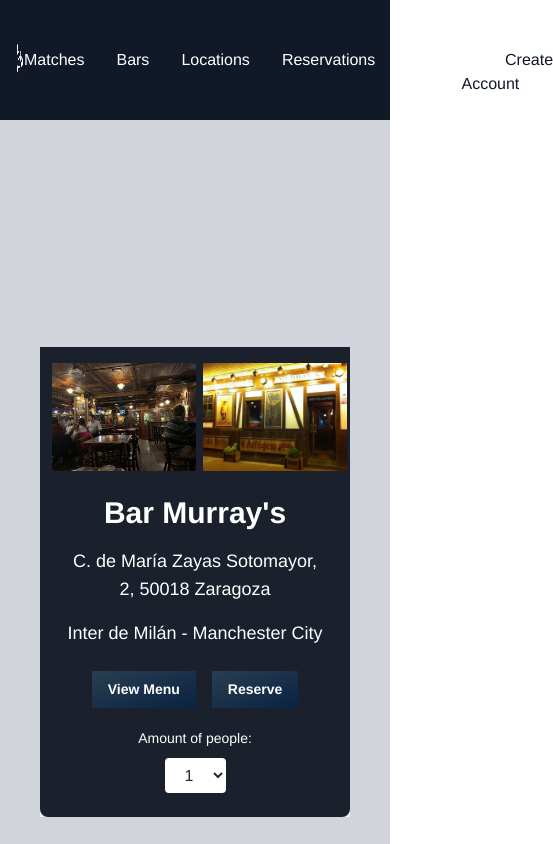
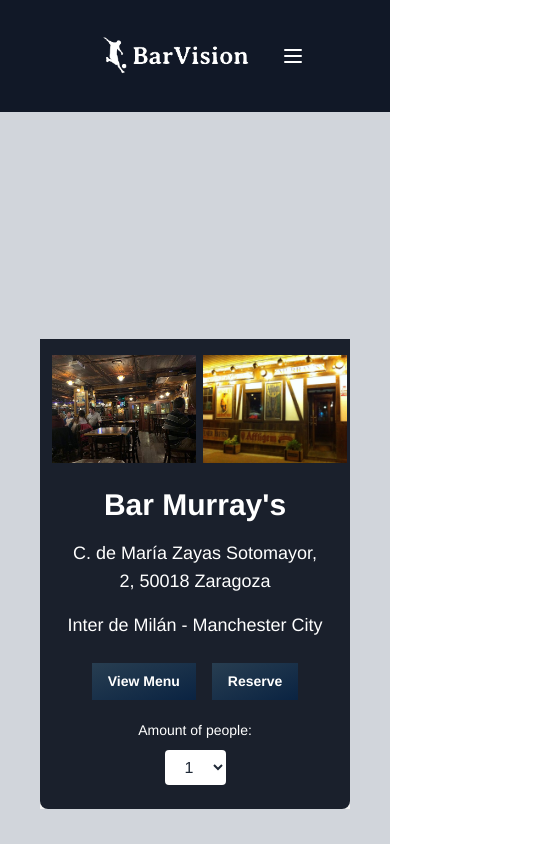
Before and after one commit to Robb14/BarVisionWEB, a Vue app: page /details in a window 390 px wide. Shown: the top 844 px of the page, 553 px wide, since content can reach past the window. Built offline with nearby package versions, Linux system fonts and the light colour scheme.

Commit message:
Added header responsive

```diff
--- a/src/components/header/Header.vue
+++ b/src/components/header/Header.vue
@@ -1,24 +1,45 @@
 <template>
     <header class="bg-gray-900 text-white">
-        <div class="container mx-auto px-4 py-6 flex items-center justify-between">
+      <div class="container mx-auto px-4 py-6 flex flex-col sm:flex-row items-center justify-between">
+        <div class="flex items-center">
           <a href="/" class="flex items-center">
             <img src="../../assets/logo.png" alt="eDreams" class="h-16 mr-2">
           </a>
-            <nav>
-                <ul class="flex space-x-8">
+          <button @click="toggleMenu" class="sm:hidden text-white focus:outline-none ml-2">
+            <svg class="w-6 h-6" fill="none" stroke="currentColor" viewBox="0 0 24 24" xmlns="http://www.w3.org/2000/svg">
+              <path stroke-linecap="round" stroke-linejoin="round" stroke-width="2" d="M4 6h16M4 12h16M4 18h16"></path>
+            </svg>
+          </button>
+        </div>
+        <nav :class="{ 'block': isMenuOpen, 'hidden': !isMenuOpen }" class="sm:flex sm:items-center sm:space-x-8">
+          <div class="flex flex-grow justify-center sm:justify-start">
+            <ul class="flex flex-col sm:flex-row space-y-4 sm:space-y-0 sm:space-x-8">
               <li><a href="#" class="hover:text-gray-400">Matches</a></li>
               <li><a href="#" class="hover:text-gray-400">Bars</a></li>
-                    <li><a href="#" class="hover:text-gray-400">Locations</a></li>
               <li><a href="#" class="hover:text-gray-400">Reservations</a></li>
               <li><a href="#" class="hover:text-gray-400">More</a></li>
             </ul>
+          </div>
+          <div class="mt-4 sm:mt-0">
+            <router-link to="/login" class="text-white mr-4 hover:text-gray-400">Log In</router-link>
+            <router-link to="/signup" class="bg-white text-gray-900 font-medium py-2 px-4 rounded-full transition-colors duration-300 hover:bg-gray-400 hover:text-white">Create Account</router-link>
+          </div>
         </nav>
-            <div>
-                <router-link to="/login" class="text-white mr-8 hover:text-gray-400">Log In</router-link>
-                <router-link to="/signup"
-                    class="bg-white text-gray-900 font-medium py-2 px-4 rounded-full transition-colors duration-300 hover:bg-gray-400 hover:text-white">Create
-                    Account</router-link>
-            </div>
       </div>
     </header>
   </template>
+
+  <script>
+  export default {
+    data() {
+      return {
+        isMenuOpen: false
+      };
+    },
+    methods: {
+      toggleMenu() {
+        this.isMenuOpen = !this.isMenuOpen;
+      }
+    }
+  };
+  </script>
```
Lines whose indentation alone changed are shown as unchanged.
